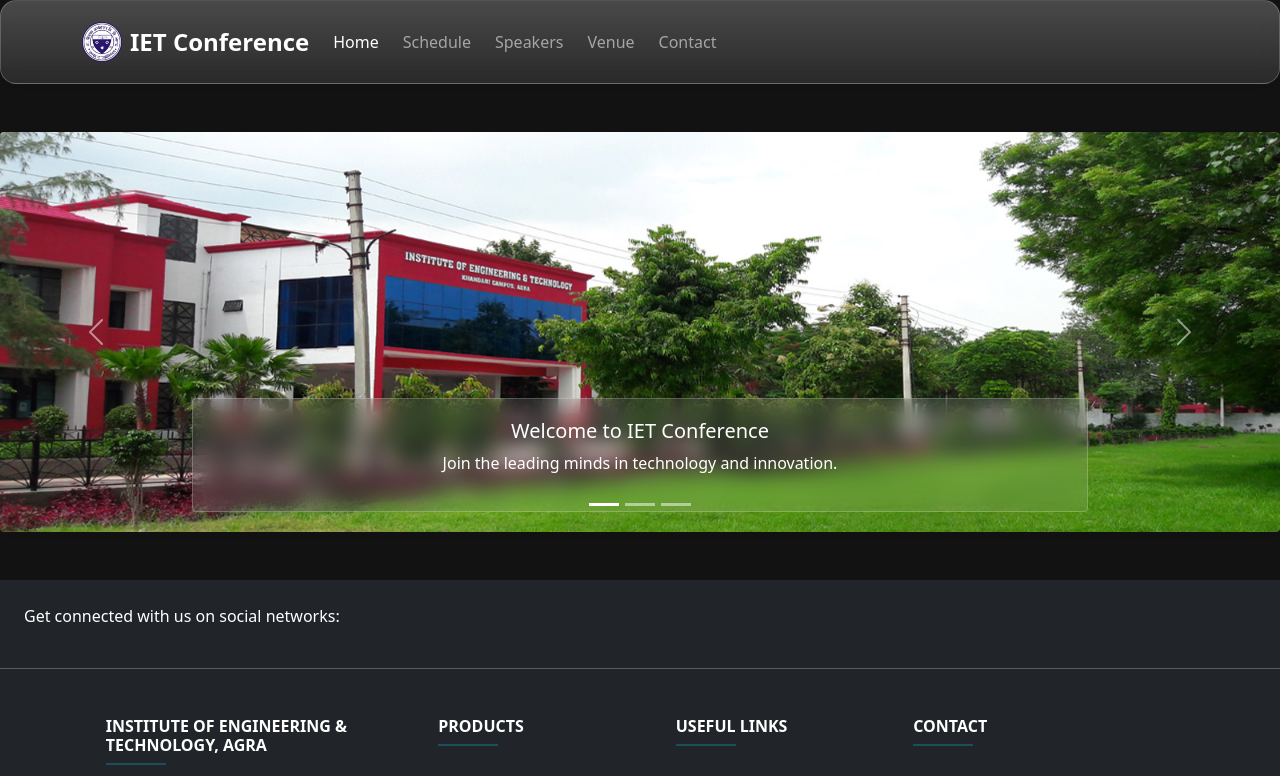
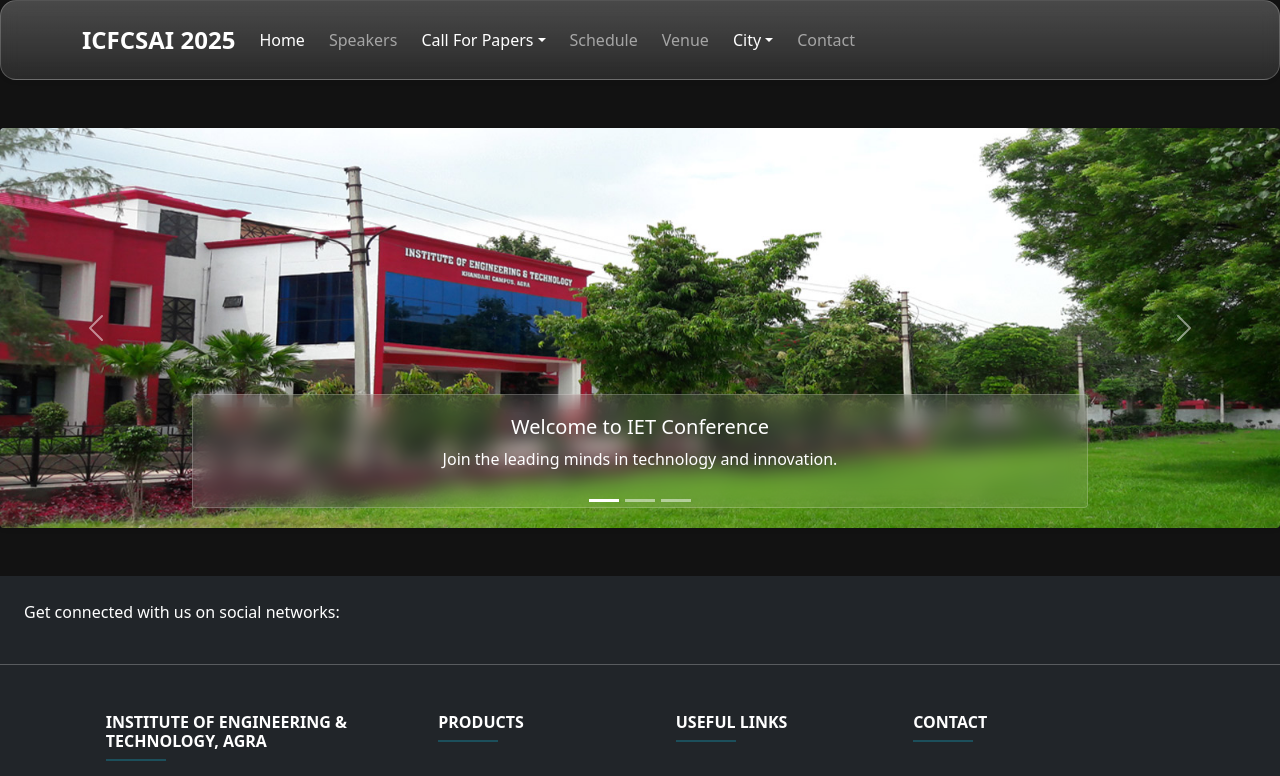
Before and after one commit to kamalexe/iet-confrence, a React (Vite) app: page / in a window 1280 px wide. Shown: the top 776 px of the page. Built offline with nearby package versions, Linux system fonts and the light colour scheme.

Commit message:
Update Navbar.jsx

```diff
--- a/src/components/Navbar.jsx
+++ b/src/components/Navbar.jsx
@@ -10,8 +10,9 @@
       <div className="container">
         {/* Brand Logo */}
         <NavLink className="navbar-brand fw-bold fs-4 d-flex align-items-center gap-2" to="/">
-          <img src={logo} alt="Logo" height="40" />
-          IET Conference
+          {/* <img src={logo} alt="Logo" height="40" /> */}
+          ICFCSAI 2025
+
         </NavLink>
 
         {/* Toggler for mobile view */}
@@ -36,21 +37,80 @@
                 Home
               </NavLink>
             </li>
+
+            <li className="nav-item">
+              <NavLink className="nav-link fw-semibold" to="/speakers">
+                Speakers
+              </NavLink>
+            </li>
+            <li className="nav-item dropdown">
+  <NavLink
+    className="nav-link dropdown-toggle fw-semibold"
+    to="#"
+    id="callForDropdown"
+    role="button"
+    data-bs-toggle="dropdown"
+    aria-expanded="false"
+  >
+    Call For Papers
+  </NavLink>
+  <ul className="dropdown-menu" aria-labelledby="callForDropdown">
+    <li>
+      <NavLink className="dropdown-item" to="/committees">
+    Committees
+      </NavLink>
+    </li>
+    <li>
+      <NavLink className="dropdown-item" to="/program">
+        Program
+      </NavLink>
+    </li>
+
+  </ul>
+</li>
+
+
+
             <li className="nav-item">
               <NavLink className="nav-link fw-semibold" to="/schedule">
                 Schedule
               </NavLink>
             </li>
-            <li className="nav-item">
-              <NavLink className="nav-link fw-semibold" to="/speakers">
-                Speakers
-              </NavLink>
-            </li>
+
             <li className="nav-item">
               <NavLink className="nav-link fw-semibold" to="/venue">
                 Venue
               </NavLink>
+
             </li>
+            <li className="nav-item dropdown">
+  <NavLink
+    className="nav-link dropdown-toggle fw-semibold"
+    to="#"
+    id="callForDropdown"
+    role="button"
+    data-bs-toggle="dropdown"
+    aria-expanded="false"
+  >
+    City
+  </NavLink>
+  <ul className="dropdown-menu" aria-labelledby="callForDropdown">
+    <li>
+      <NavLink className="dropdown-item" to="/venue">
+    Venue
+      </NavLink>
+    </li>
+    <li>
+      <NavLink className="dropdown-item" to="/program">
+        Travel
+      </NavLink>
+    </li>
+
+  </ul>
+</li>
+
+
+
             <li className="nav-item">
               <NavLink className="nav-link fw-semibold" to="/contact">
                 Contact
```
